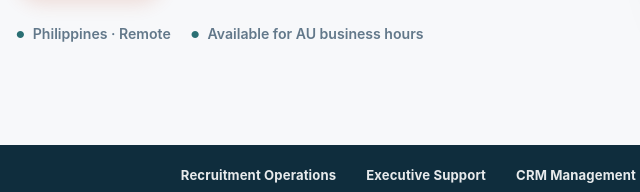
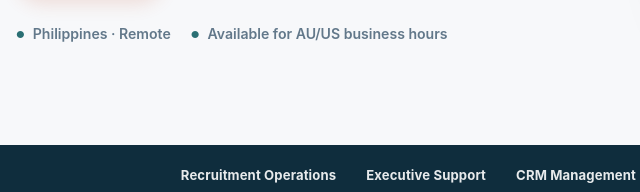
Before and after one commit to aldotechph-alt/al-dionaldo-portfolio, a plain HTML site: page index.html in a window 1280 px wide. Shown: the part 765-957 px from the top of the page, 34-674 px from the left. Drawn offline with Linux system fonts and the light colour scheme.

Commit message:
Update index.html

```diff
--- a/index.html
+++ b/index.html
@@ -36,7 +36,7 @@
 </div>
         <div class="hero-meta">
           <span>Philippines · Remote</span>
-          <span>Available for AU business hours</span>
+          <span>Available for AU/US business hours</span>
         </div>
       </div>
       <div class="hero-visual reveal">
```
